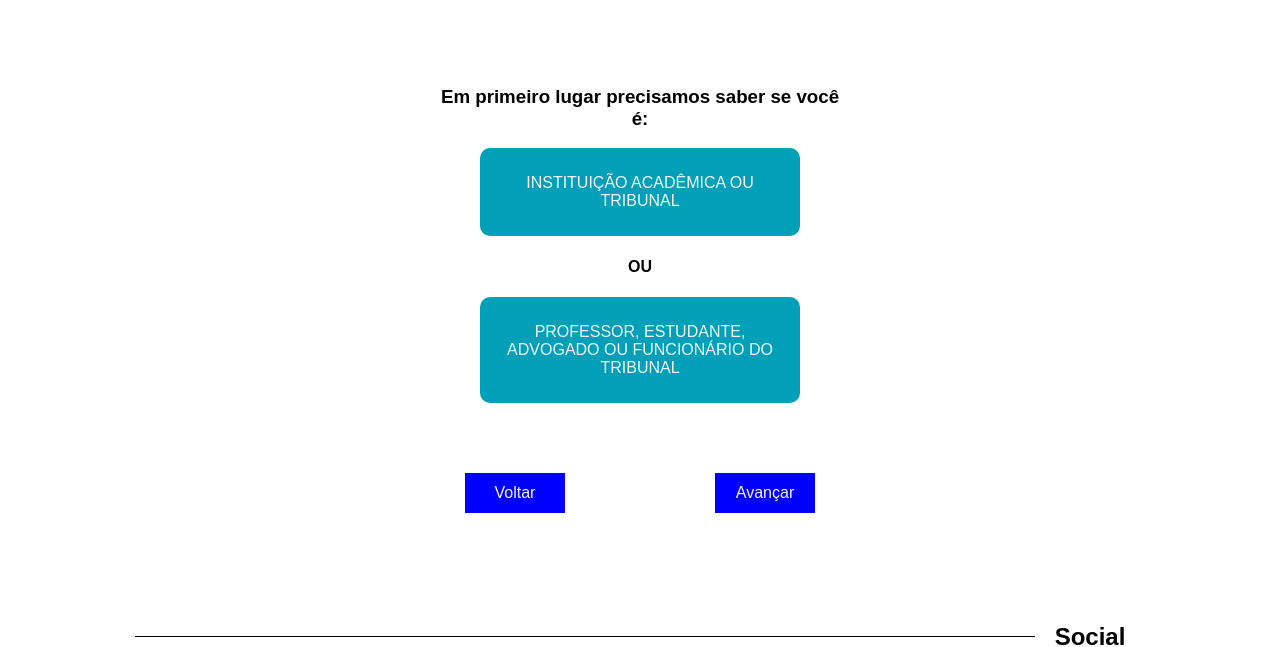
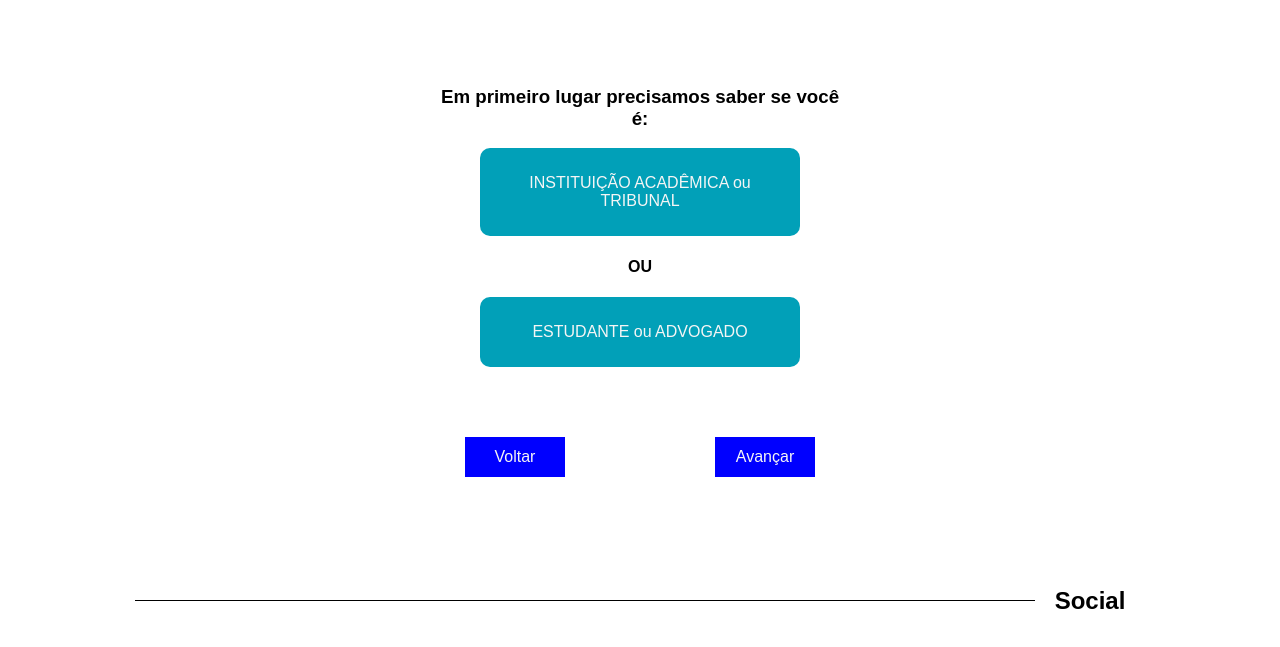
Before and after one commit to anonyblast/JumpTo_Meetings_Recordings, a website: page pages/signup_page.html in a window 1280 px wide. Shown: the part 137-784 px from the top of the page. Drawn offline with Linux system fonts and the light colour scheme.

Commit message:
Buttons Informations Modified - signup page

```diff
--- a/pages/signup_page.html
+++ b/pages/signup_page.html
@@ -34,13 +34,13 @@
                 <h3>Em primeiro lugar precisamos saber se você é:</h3>
                 <div class="institution_type">
                     <p>
-                        INSTITUIÇÃO ACADÊMICA OU TRIBUNAL
+                        INSTITUIÇÃO ACADÊMICA ou TRIBUNAL
                     </p>
                 </div>
                 <h4>OU</h4>
                 <div class="user_type">
                     <p>
-                        PROFESSOR, ESTUDANTE, ADVOGADO OU FUNCIONÁRIO DO TRIBUNAL
+                        ESTUDANTE ou ADVOGADO
                     </p>
                 </div>
             </div>
```
